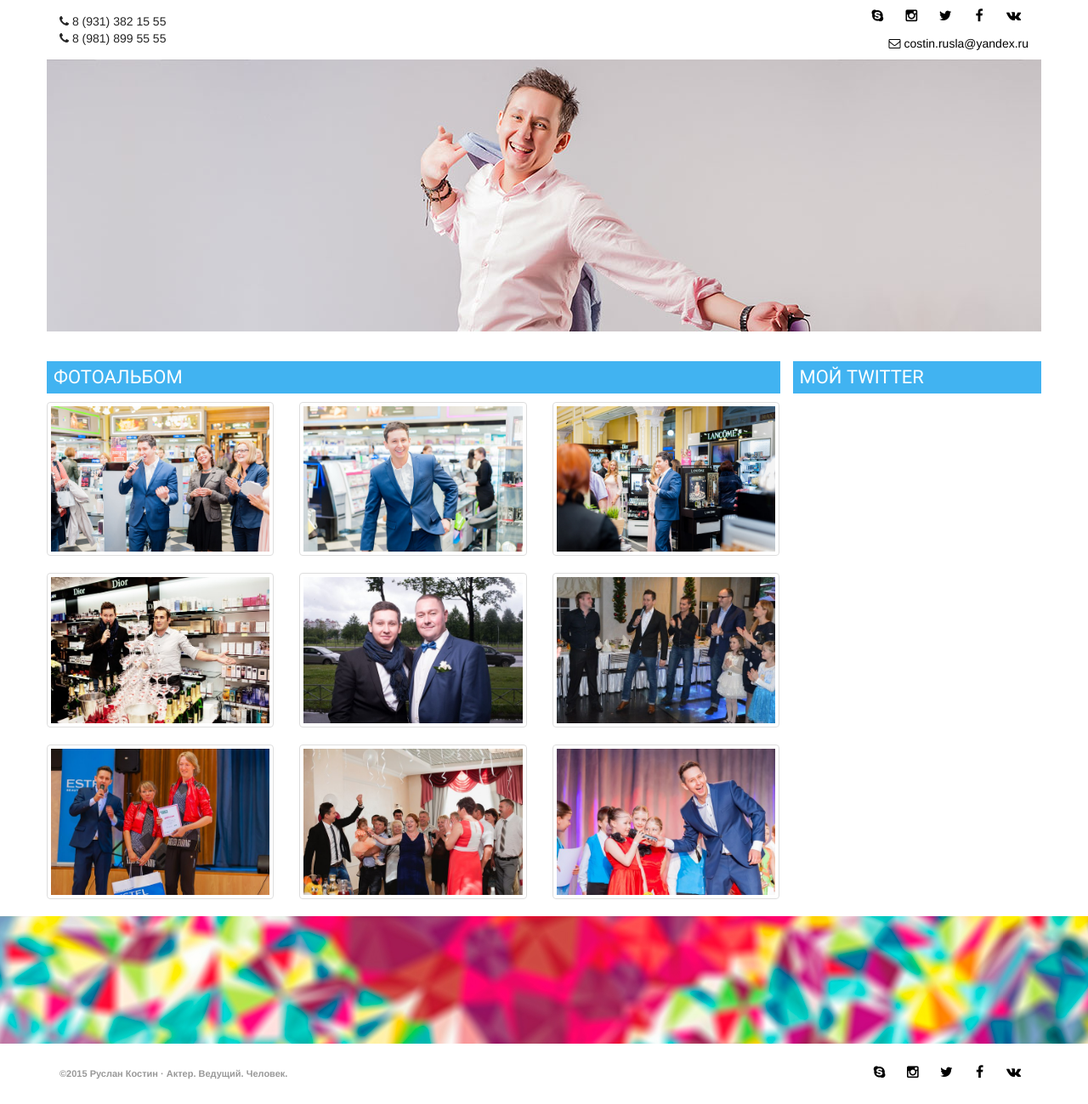
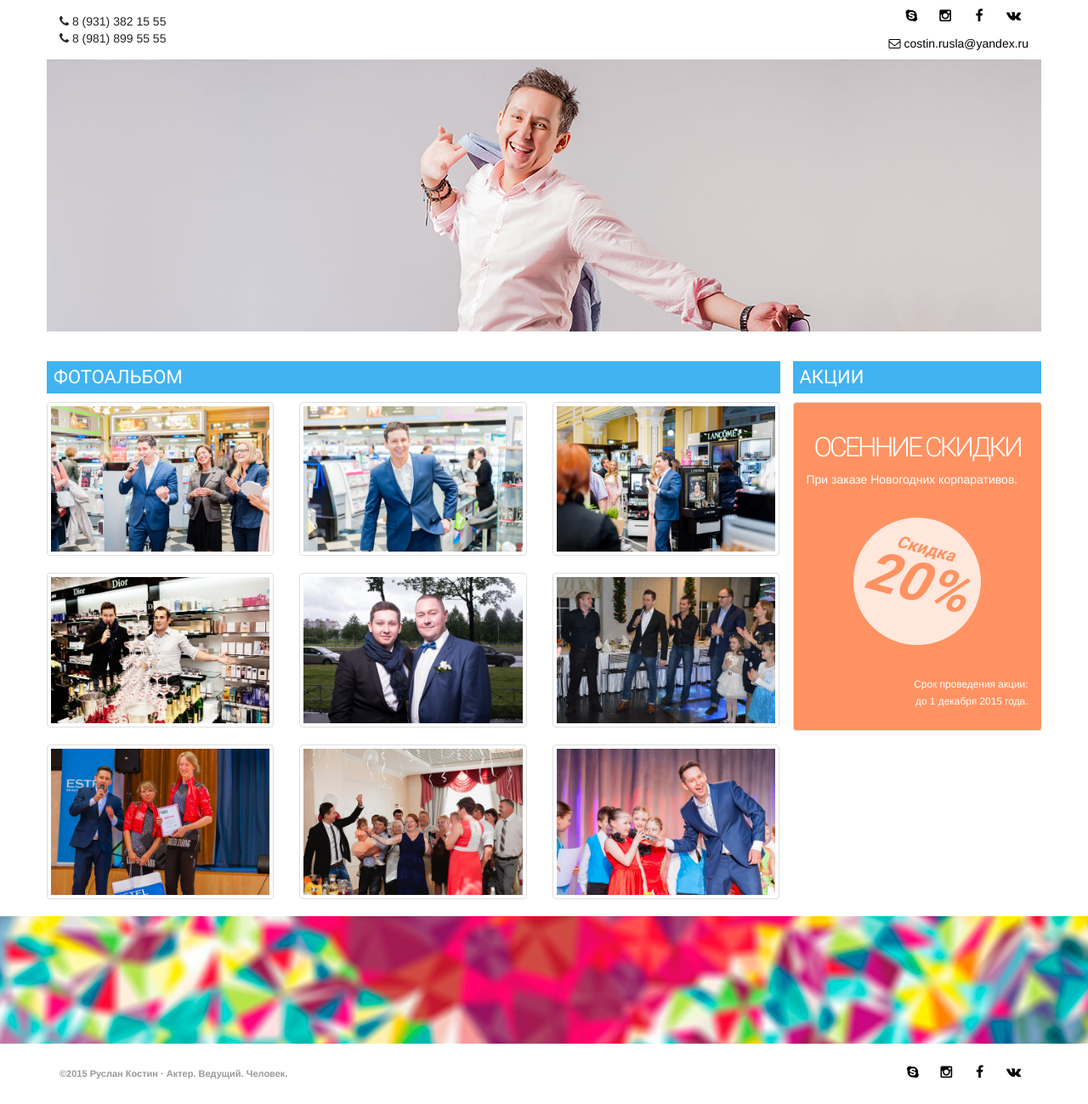
Before and after one commit to AlexeyPetrov95/web_project, a PHP site: page /photo.html in a window 1280 px wide. Shown: the part 52-1351 px from the top of the page at 85% size. Run offline with PHP 8.4, Linux system fonts and the light colour scheme; some libraries are stand-ins or nearby versions.

Commit message:
Финал

```diff
--- a/RuslanKosticov/css/styles.css
+++ b/RuslanKosticov/css/styles.css
@@ -23,6 +23,9 @@
   src: url("../fonts/roboto/Roboto-Bold.woff2") format("woff2"), url("../fonts/roboto/Roboto-Bold.woff") format("woff"), url("../fonts/roboto/Roboto-Bold.ttf") format("truetype");
   font-weight: 700; }
 
+.navbar-toggle .icon-bar {
+    background-color: #000;
+}
 a {
     color: #000;
 }
@@ -546,3 +549,57 @@ h1.secondary, .h1.secondary, h2.secondary, .h2.secondary, h3.secondary, .h3.seco
 .parallax-container.mobile {
     min-height: 150px;
 }
+
+.sales-block h1 {
+    color: #fff;
+    text-transform: uppercase;
+    font-size: 32px;
+    text-align: center;
+	font-family: "Roboto";
+	font-weight: 300;
+	letter-spacing: -3px;
+}
+.sales-block p {
+    color: #fff;
+}
+.sales-block .circle {
+    height: 200px;
+}
+.sales-block:hover .circ.sales {
+    font-size: 115px;
+    height: 200px;
+    line-height: 55px;
+    width: 200px;
+	top: 0;
+    transform: rotate(5deg);
+}
+.circ.sales {
+    font-size: 65px;
+    height: 150px;
+    line-height: 41px;
+    width: 150px;
+	top: 25px;
+    font-family: "Roboto";
+    font-weight: 700;
+    transform: rotate(15deg);
+    position: relative;
+	transition: all 0.3s ease;
+}
+.circ small {
+    font-size: 20px;
+}
+.winter {
+	background: #62caff;
+}
+.winter .circ {
+	color: #62caff;
+}
+.fall {
+	background: #ff9262;
+}
+.fall .circ {
+	color: #ff9262;
+}
+.white {
+    background-color: rgba(255, 255, 255, 0.78)!important;
+}
--- a/RuslanKosticov/photo.html
+++ b/RuslanKosticov/photo.html
@@ -48,7 +48,6 @@
 		<ul class="social-icons">
 			<li class="skype"><a class="item" href="skype:ramzessss95?call"><i class="fa fa-skype"></i><i class="fa fa-skype"></i></a></li>
 			<li class="instagram"><a class="item" target="_blank" href="https://instagram.com/ruslankostin5555/"><i class="fa fa-instagram"></i><i class="fa fa-instagram"></i></a></li>
-			<li class="twitter"><a class="item" target="_blank" href="https://twitter.com/vadim_korobkov"><i class="fa fa-twitter"></i><i class="fa fa-twitter"></i></a></li>
 			<li class="facebook"><a class="item" target="_blank" href="https://www.facebook.com/profile.php?id=100001745273382"><i class="fa fa-facebook"></i><i class="fa fa-facebook"></i></a></li>
 			<li class="vk"><a class="item" target="_blank" href="https://vk.com/id152024762"><i class="fa fa-vk"></i><i class="fa fa-vk"></i></a></li>
 		</ul>
@@ -85,7 +84,29 @@
 			</div>
 		</div>
 		<div class="col-md-3 nopadding">
-		<h2 class="title">Мой Twitter</h2>
+		<h2 class="title">Акции</h2>
+			<div class="sales-block">
+				<div>
+					<div class="panel panel-default fall">
+					  <div class="panel-body">
+						<h1>Осенние скидки</h1>
+						<p>При заказе Новогодних корпаративов.</p>
+						<p class="circle text-center"><i class="circ sales tertiary white"><small>Скидка</small><br />20%</i></p>
+						<p class="text-right"><small>Срок проведения акции:<br />до 1 декабря 2015 года.</small></p>
+					  </div>
+					</div>
+				</div>
+				<div>
+					<div class="panel panel-default winter">
+					  <div class="panel-body">
+						<h1>Зимнии скидки</h1>
+						<p>При заказе свадеб на 2016 год.</p>
+						<p class="circle text-center"><i class="circ sales tertiary white"><small>Скидка</small><br />20%</i></p>
+						<p class="text-right"><small>Срок проведения акции:<br />до 1 марта 2016 года.</small></p>
+					  </div>
+					</div>
+				</div>
+			</div>
 		</div>
 	</div>
 </div>
@@ -102,7 +123,6 @@
 				<ul class="social-icons">
 					<li class="skype"><a class="item" href="skype:ramzessss95?call"><i class="fa fa-skype"></i><i class="fa fa-skype"></i></a></li>
 					<li class="instagram"><a class="item" target="_blank" href="https://instagram.com/ruslankostin5555/"><i class="fa fa-instagram"></i><i class="fa fa-instagram"></i></a></li>
-					<li class="twitter"><a class="item" target="_blank" href="https://twitter.com/vadim_korobkov"><i class="fa fa-twitter"></i><i class="fa fa-twitter"></i></a></li>
 					<li class="facebook"><a class="item" target="_blank" href="https://www.facebook.com/profile.php?id=100001745273382"><i class="fa fa-facebook"></i><i class="fa fa-facebook"></i></a></li>
 					<li class="vk"><a class="item" target="_blank" href="https://vk.com/id152024762"><i class="fa fa-vk"></i><i class="fa fa-vk"></i></a></li>
 				</ul>
@@ -125,10 +145,19 @@ $(document).ready(function(){
 	arrows: false,
 	dots: false,
 	infinite: true,
+	autoplay: true,
+	autoplaySpeed: 5000,
 	speed: 500,
 	fade: true,
-	cssEase: 'linear',
 	adaptiveHeight: true
+	});
+
+	$('.sales-block').slick({
+	arrows: false,
+	infinite: true,
+	autoplay: true,
+	autoplaySpeed: 5000,
+	speed: 500,
 	});
 
 	$('.popup-gallery').magnificPopup({
@@ -145,6 +174,7 @@ $(document).ready(function(){
 	tError: '<a href="%url%">Изображение #%curr%</a> не может быть загружено.',
 	}
 	});
+
 });
 </script>
 </body>
```
Also changed, not shown: RuslanKosticov/contacts.html (+4 -6 lines), RuslanKosticov/index.html (+35 -5 lines), RuslanKosticov/video.html (+34 -4 lines).
